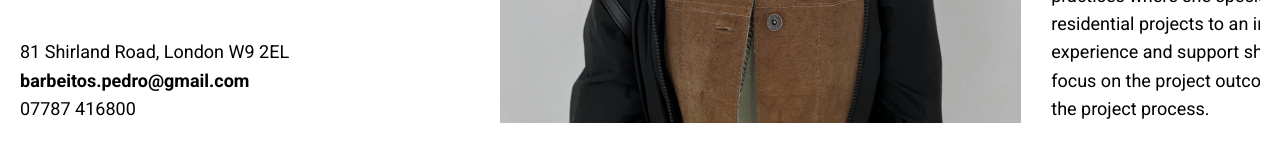
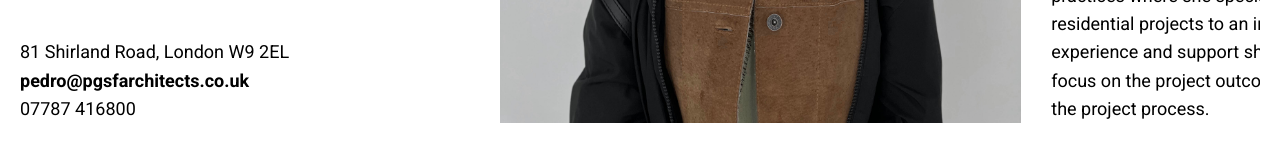
Before and after one commit to pedrobarbeitos/pgsfwebsite_v2, a Next.js app: page /studio in a window 1280 px wide. Shown: the part 655-797 px from the top of the page. Built offline with nearby package versions, Linux system fonts and the light colour scheme; no server answers.

Commit message:
Update AboutCard.tsx

```diff
--- a/src/app/components/AboutCard/AboutCard.tsx
+++ b/src/app/components/AboutCard/AboutCard.tsx
@@ -30,8 +30,8 @@ function AboutCard() {
         <h2>81 Shirland Road, London W9 2EL</h2>
         <h2>
           <b>
-            <a href="mailto: barbeitos.pedro@gmail.com">
-              barbeitos.pedro@gmail.com
+            <a href="mailto: pedro@pgsfarchitects.co.uk">
+              pedro@pgsfarchitects.co.uk
             </a>
           </b>
         </h2>
```
